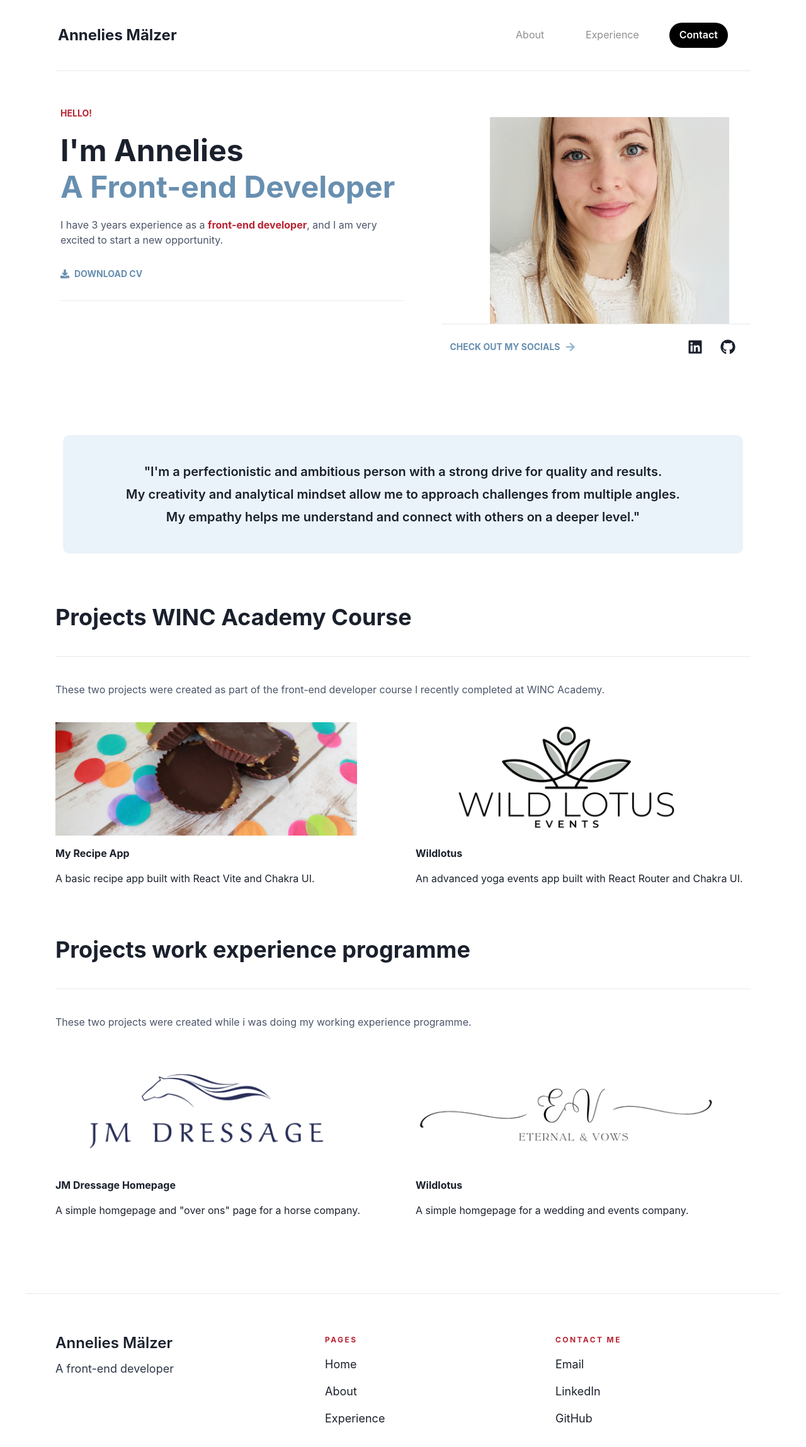
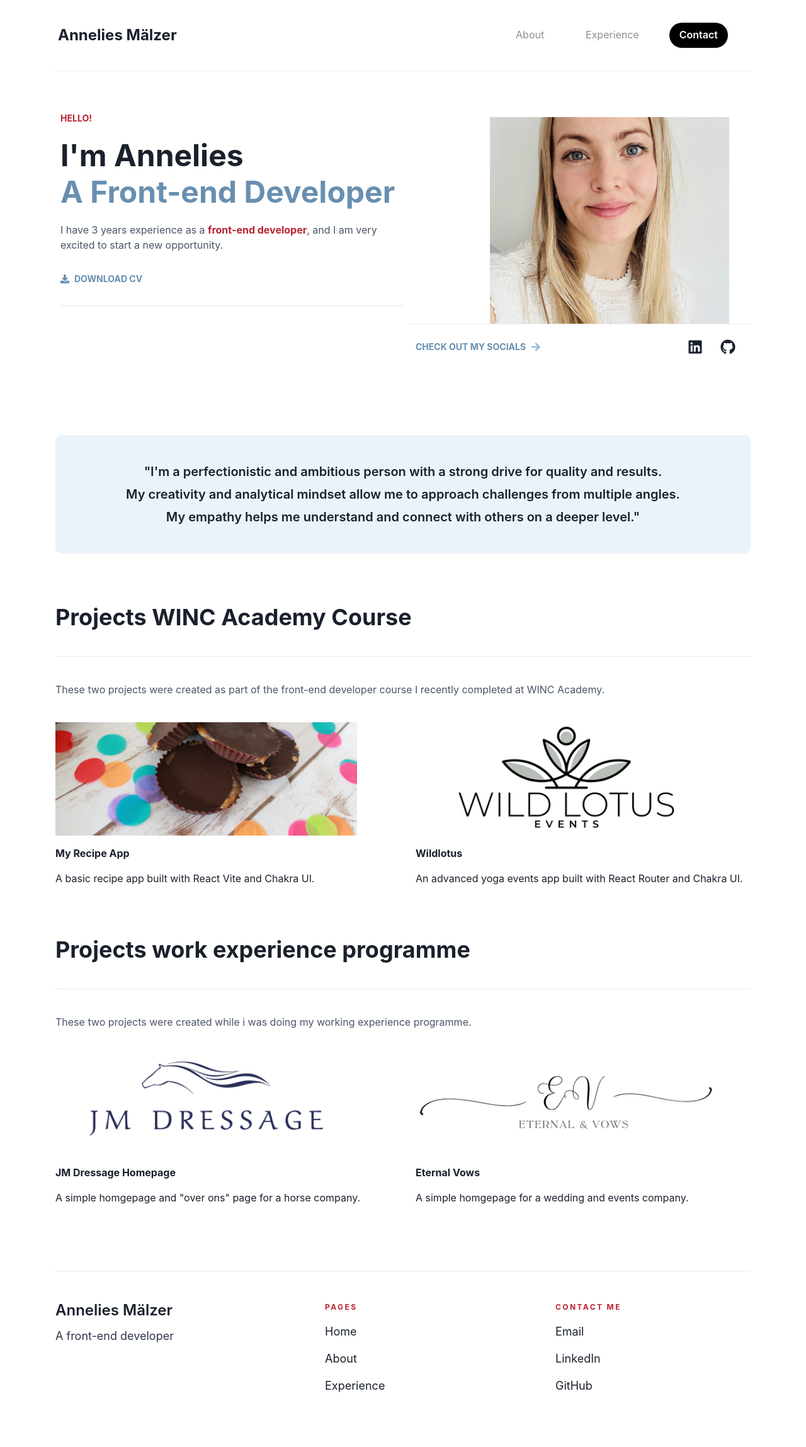
Before and after one commit to Annie113/my_portfolio, a React (Vite) app: page / in a window 1280 px wide. Shown: the top 2298 px of the page at 63% size. Built offline with nearby package versions, Linux system fonts and the light colour scheme.

Commit message:
update all

```diff
--- a/src/components/Footer.jsx
+++ b/src/components/Footer.jsx
@@ -15,12 +15,12 @@ import { FaFacebookF, FaInstagram, FaLinkedinIn } from "react-icons/fa";
 const Footer = () => {
 
   return (
-    <Box as="footer" bg="white" mt={20}>
+    <Box as="footer" bg="white" mt={{ base: 8, md: 16 }}>
       {/* Top hairline */}
-      <Box maxW="1200px" mx="auto" borderTop="1px solid" borderColor="gray.200" />
+      <Box maxW="1104px" mx="auto" borderTop="1px solid" borderColor="gray.200" />
 
       {/* Main footer content */}
-      <Box maxW="1200px" mx="auto" px={{ base: 7, md: 12 }} py={{ base: 10, md: 16 }}>
+      <Box maxW="1200px" mx="auto" px={{ base: 7, md: 12 }} py={{ base: 8, md: 12 }}>
         <Grid
           templateColumns={{ base: "1fr", md: "1.2fr 1fr 1fr" }}
           gap={{ base: 10, md: 14 }}
@@ -85,7 +85,7 @@ const Footer = () => {
         </Grid>
 
         {/* Bottom padding for breathing room */}
-        <Box h={{ base: 8, md: 10 }} />
+        <Box h={{ base: 2, md: 10 }} />
       </Box>
     </Box>
   );
--- a/src/components/Navigation.jsx
+++ b/src/components/Navigation.jsx
@@ -42,7 +42,7 @@ export const Navigation = () => {
           <Flex align="center" gap={{ base: 4, md: 8 }}>
             <Text
               as={RouterLink}
-              pl={{ base: 5, md: 1 }}
+              pl={{ base: 0, md: 1 }}
               to="/"
               fontSize="2xl"
               fontWeight="bold"
--- a/src/pages/AboutPage.jsx
+++ b/src/pages/AboutPage.jsx
@@ -10,18 +10,19 @@ import {
 
 const AboutPage = () => {
   return (
-    <Box pt={16}>
+    <Box pt={{ base: 12, md: 16 }} px={{ base: 1, md: 10}}>
       <Container maxW="6xl">
         <Flex
           direction={{ base: 'column', md: 'row' }}
           // justify="center"
         >
-          {/* Left Side: Image */}
+          {/* ------- ME IMAGE ------- */}
           <Box flex={1}>
             <Image
               src="/images/about.png"
               alt="About us"
               objectFit="cover"
+              ml={{xl: 2}}
               w="80%"
               borderRadius="xl"
               shadow="lg"
@@ -30,8 +31,8 @@ const AboutPage = () => {
 
           {/* Right Side: Text */}
           <Box flex={1}>
-            <Stack spacing={10}>
-              <Heading mt={{ base: 9, md: 0 }} size="xl">About Me</Heading>
+            <Stack spacing={{ base: 4, md: 10 }}>
+              <Heading mt={{ base: 6, md: 0 }} size="xl">About Me</Heading>
               <Text fontSize="lg" color="gray.700">
                 I’m Annelies, a dedicated <Text as="span" color="customRed.100" fontWeight="bold">front-end developer</Text> with a background in Nutrition and New Product Management.
                 While my earlier career gave me valuable skills in communication, and project management, I discovered that
@@ -51,9 +52,6 @@ const AboutPage = () => {
                 position where I can contribute my skills, continue to grow, and create engaging, user-friendly digital
                 experiences.
               </Text>
-              <Text fontSize="lg" color="gray.700">
-
-              </Text>
             </Stack>
           </Box>
         </Flex>
--- a/src/pages/Experience.jsx
+++ b/src/pages/Experience.jsx
@@ -200,6 +200,7 @@ const ResumeAccordionItem = ({
   return (
     <AccordionItem border="none" mb={5}>
       <h3>
+        {/*----- ACCORDION BUTTONS -----*/}
         <AccordionButton
           bg="customBlue.500"
           color="white"
@@ -240,12 +241,12 @@ const ResumeAccordionItem = ({
           <AccordionIcon />
         </AccordionButton>
       </h3>
-
+      {/*----- ACCORDION INFORMATION CARD-----*/}
       <AccordionPanel
         bg="white"
         p={6}
         borderRadius="xl"
-        mt={2}
+        mt={5}
         border="1px solid"
         borderColor="gray.100"
       >
@@ -303,13 +304,13 @@ const ResumeAccordionItem = ({
 
 const ResumeSection = ({ title, data }) => {
   return (
-    <Box py={12}>
+    <Box py={{ base: 1, md: 10 }} px={{ base: 1, md: 8 }}>
       <Container maxW="1200px">
         <Heading
           as="h2"
           variant="h2"
-          mb={10}
-          pb={6}
+          mb={6}
+          pb={5}
           borderBottom="1px solid"
           borderColor="gray.100"
         >
--- a/src/pages/HomePage.jsx
+++ b/src/pages/HomePage.jsx
@@ -28,16 +28,17 @@ export const HomePage = () => {
       >
         <Flex
           flex={1}
-          p={{ base: 10, md: 14 }}
-          pb={{ "2xl": 0 }}
+          py={{ base: 8, md: 16 }}
+          px={{ base: 6, md: 14 }}
+          // pb={{ "2xl": 0 }}
           align="center"
           direction="column"
         >
           <VStack
             align="flex-start"
             spacing={5}
-            borderBottom="1px"
-            borderColor="gray.100"
+            borderBottom="1px solid"
+            borderColor="gray.200"
           >
             <Text fontSize="sm" color="customRed.100" fontWeight="bold">
               HELLO!
@@ -92,9 +93,9 @@ export const HomePage = () => {
             p={3}
             bg="white"
             position="absolute"
-            right={{ base: 0, md: 12 }}
+            right={{ base: 6, md: 12 }}
             bottom={{ base: 0, md: 16, "2xl": 21 }}
-            w="90%"
+            w={{ base: "87%", md: "100%" }}
             justify="space-between"
             borderTop="1px solid"
             borderColor="gray.100"
@@ -156,7 +157,7 @@ export const HomePage = () => {
       {/* About */}
       <Box maxW="1200px" mx="auto" textAlign="center">
         <Text
-          maxW="90%"
+          maxW="92%"
           mx="auto"
           bg="customBlue.25"
           borderRadius={10}
@@ -233,11 +234,11 @@ export const HomePage = () => {
             Projects work experience programme
           </Heading>
 
-          <Text fontSize="md" color="gray.600" pb={10}>
+          <Text fontSize="md" color="gray.600" pb={5}>
             These two projects were created while i was doing my working experience programme.
           </Text>
 
-          <SimpleGrid columns={{ base: 1, md: 2 }} spacing={{ base: 5, md: 10 }}>
+          <SimpleGrid columns={{ base: 1, md: 2 }} spacing={{ base: 2, md: 10 }}>
             <Stack spacing={4}>
               <Link href="https://jm-dressage.netlify.app" isExternal>
                 <AspectRatio ratio={16 / 6} w="90%">
@@ -254,7 +255,7 @@ export const HomePage = () => {
                   <Image src="/images/eternal-vows.png" />
                 </AspectRatio>
               </Link>
-              <Text fontWeight="bold">Wildlotus</Text>
+              <Text fontWeight="bold">Eternal Vows</Text>
               <Text>A simple homgepage for a wedding and events company.</Text>
             </Stack>
 
```
